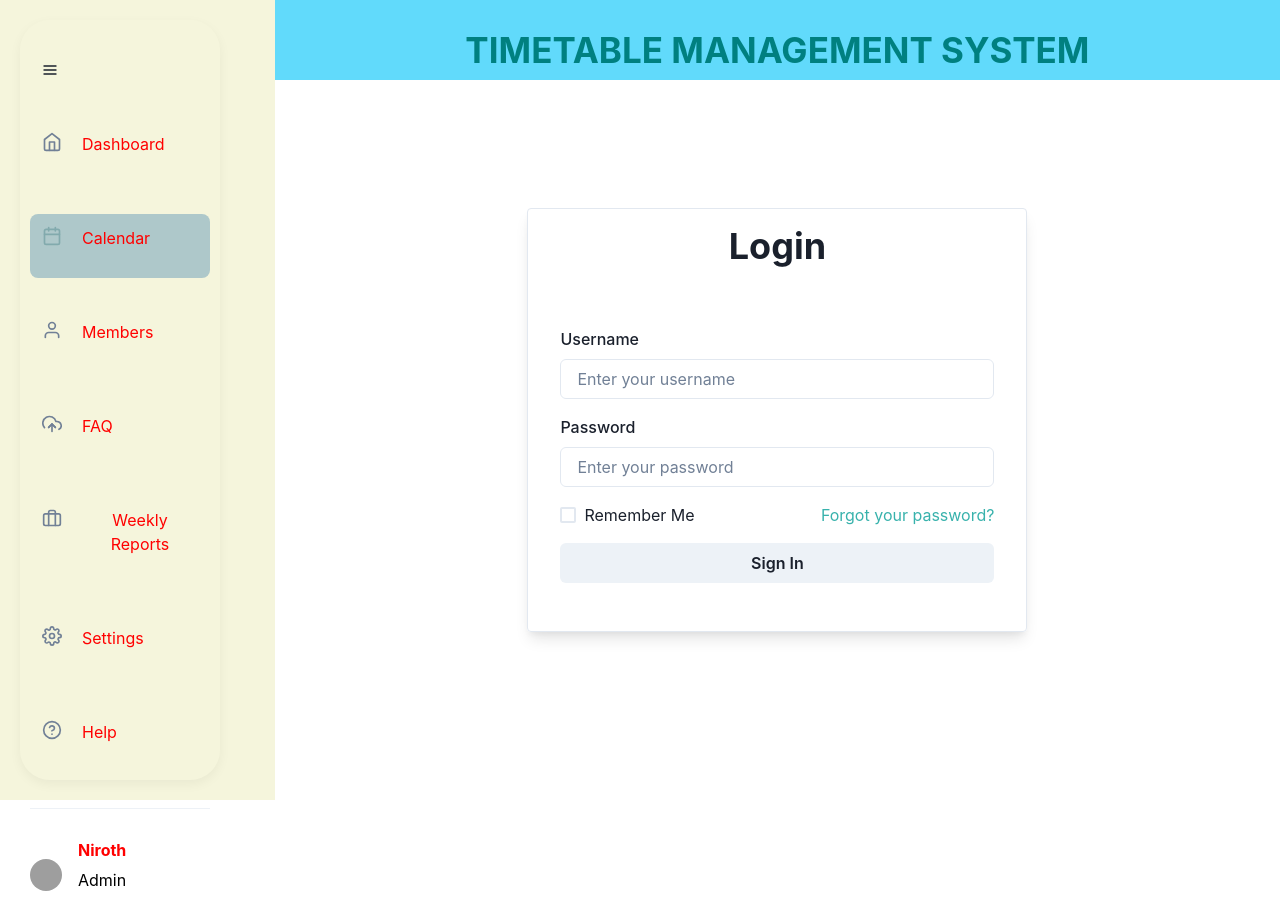
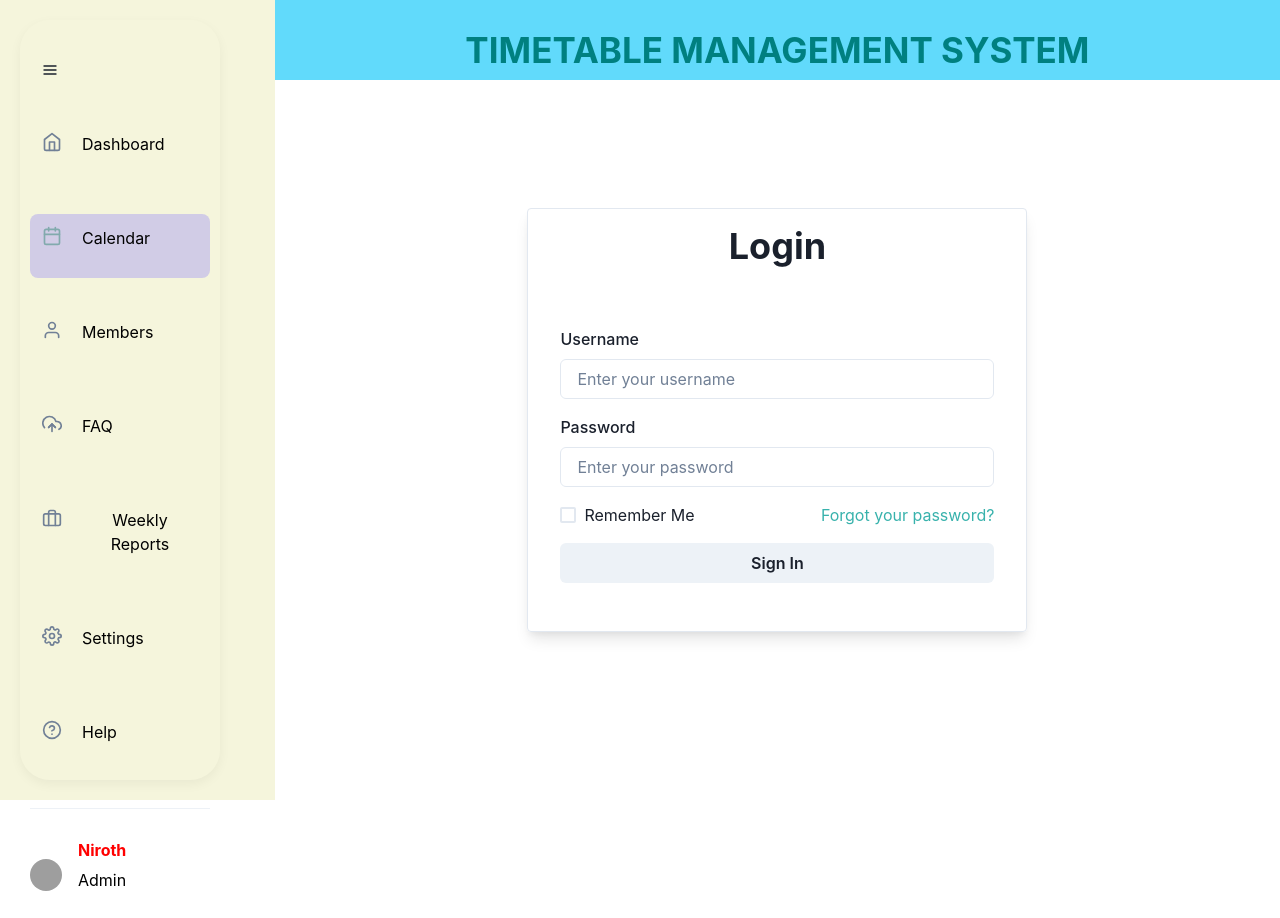
Before and after one commit to kelummadusanka/Time_Table_Management, a React (Create React App) app in the folder client/: page / in a window 1280 px wide. Built offline with nearby package versions, Linux system fonts and the light colour scheme; grey boxes are pictures that could not be loaded.

Commit message:
create a user type button

```diff
--- a/client/src/Components/Nav/NavItem.js
+++ b/client/src/Components/Nav/NavItem.js
@@ -7,6 +7,7 @@ import {
   Menu,
   MenuButton,
   MenuList,
+
 } from "@chakra-ui/react";
 
 export default function NavItem({ icon, title, description, active, navSize }) {
@@ -15,17 +16,18 @@ export default function NavItem({ icon, title, description, active, navSize }) {
       mt={30}
       flexDir="column"
       w="100%"
+      textColor='black'
       alignItems={navSize == "small" ? "center" : "flex-start"}
     >
-      <Menu placement="right">
+      <Menu placement="right" >
         <Link
-          backgroundColor={active && "#AEC8CA"}
+          backgroundColor={active && "#d1cce6"}
           p={3}
           borderRadius={8}
-          _hover={{ textDecor: "none", backgroundColor: "#AEC8CA" }}
+          _hover={{ textDecor: "none", backgroundColor: "#d1cce6" }}
           w={navSize == "large" && "100%"}
         >
-          <MenuButton w="100%">
+          <MenuButton w="100%" >
             <Flex>
               <Icon
                 as={icon}
```
